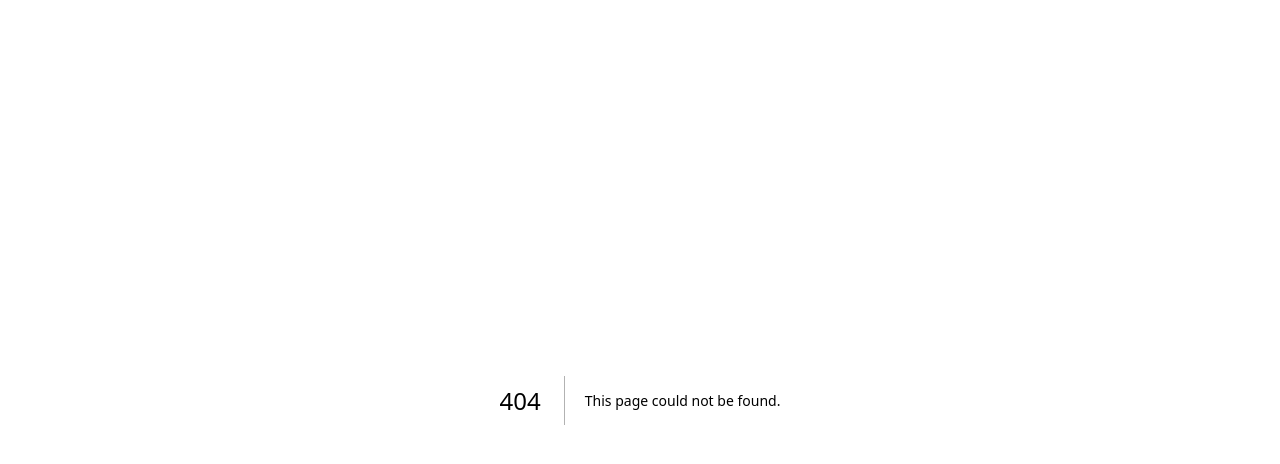
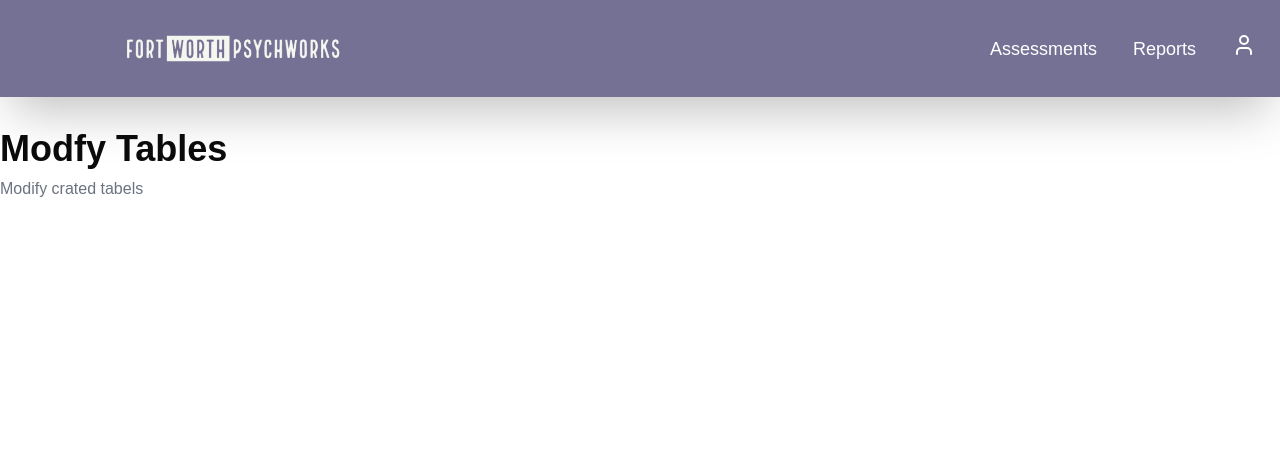
Before and after one commit to Psych-Works/PsychWorks, a Next.js app in the folder psycworks/: page /tables in a window 1280 px wide. Before the commit this address had no page. Shown: the top 464 px of the page. Built offline with nearby package versions, Linux system fonts and the light colour scheme.

Commit message:
Created page for Table Modification
Created route between modify icon on tables and the new page used to modify the tables.

```diff
--- /dev/null
+++ b/psycworks/app/(main)/tables/page.tsx
@@ -0,0 +1,19 @@
+import React from 'react';
+
+const Page: React.FC = () => {
+    return (
+        <div className="container mx-auto space-y-8 py-8">
+            <div className="flex justify-between items-center">
+                <div>
+                    <h1 className="text-4xl font-bold">Modfy Tables</h1>
+                    <p className="text-gray-500 mt-2">
+                        Modify crated tabels
+                    </p>
+                </div>
+            </div>
+
+        </div>
+    );
+};
+
+export default Page;
--- a/psycworks/components/assessments/assessments-table.tsx
+++ b/psycworks/components/assessments/assessments-table.tsx
@@ -31,6 +31,7 @@ import {
   AlertDialogTitle,
   AlertDialogTrigger,
 } from "@/components/ui/alert-dialog";
+import Link from "next/link";
 
 interface Assessment {
   id: bigint;
@@ -199,6 +200,7 @@ export function AssessmentsTable() {
                     >
                       <Eye className="h-4 w-4" />
                     </Button>
+                    <Link href="/tables" passHref>
                       <Button
                         variant="ghost"
                         size="icon"
@@ -206,6 +208,7 @@ export function AssessmentsTable() {
                       >
                         <Pencil className="h-4 w-4" />
                       </Button>
+                    </Link>
                     <AlertDialog>
                       <AlertDialogTrigger asChild>
                         <Button
@@ -265,8 +268,7 @@ export function AssessmentsTable() {
                   e.preventDefault();
                   setCurrentPage((prev) => Math.max(prev - 1, 1));
                 }}
-                className={`${
-                  currentPage === 1
+                className={`${currentPage === 1
                   ? "pointer-events-none opacity-50"
                   : "hover:bg-primary/10"
                   }`}
@@ -286,8 +288,7 @@ export function AssessmentsTable() {
                   e.preventDefault();
                   setCurrentPage((prev) => Math.min(prev + 1, totalPages));
                 }}
-                className={`${
-                  currentPage >= totalPages
+                className={`${currentPage >= totalPages
                   ? "pointer-events-none opacity-50"
                   : "hover:bg-primary/10"
                   }`}
```
Lines whose indentation alone changed are shown as unchanged.
